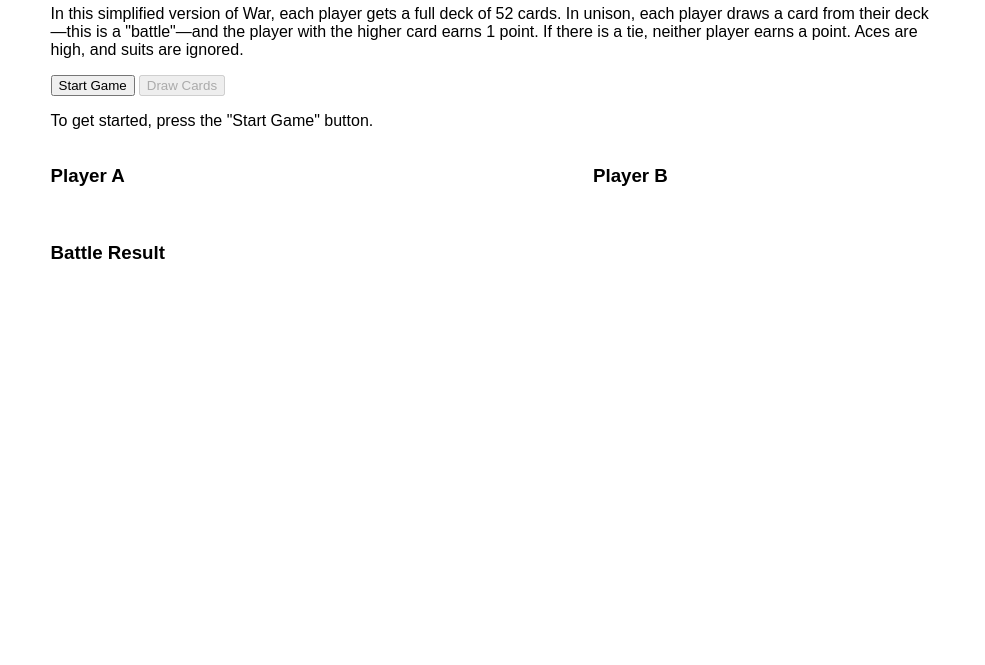
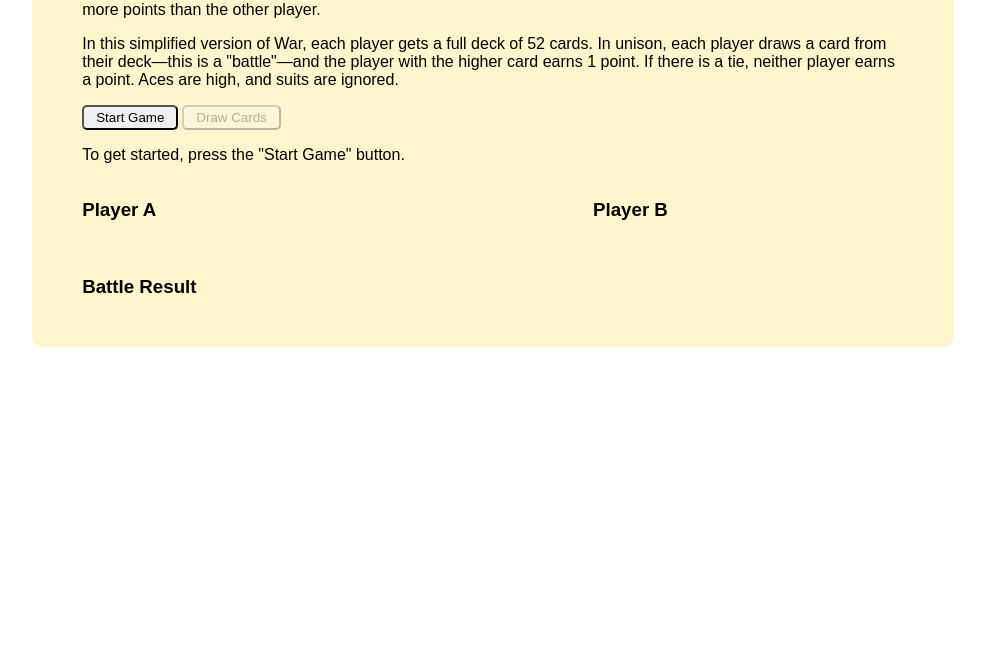
Before and after one commit to fionatagious/warjs, a plain HTML site: page index.html in a window 1280 px wide. Shown: the part 135-800 px from the top of the page, without its empty margins (147-1132 px from the left). Drawn offline with Linux system fonts and the light colour scheme; no server answers.

Commit message:
style element with #all ID

```diff
--- a/styles.css
+++ b/styles.css
@@ -1,9 +1,31 @@
 #all {
-    width: 70%;
+    width: 65%;
+    background-color:rgb(255, 246, 206);
+    padding-left: 50px;
+    padding-right: 50px;
+    padding-top: 30px;
+    padding-bottom: 30px;
+    border-radius: 10px;
 }
 
 #score {
     font-family: 'Arial';
+}
+
+#start-game {
+    padding-left: 12px;
+    padding-right: 12px;
+    padding-top: 3px;
+    padding-bottom: 3px;
+    border-radius: 5px;
+}
+
+#draw-cards {
+    padding-left: 12px;
+    padding-right: 12px;
+    padding-top: 3px;
+    padding-bottom: 3px;
+    border-radius: 5px;
 }
 
 body {
```
